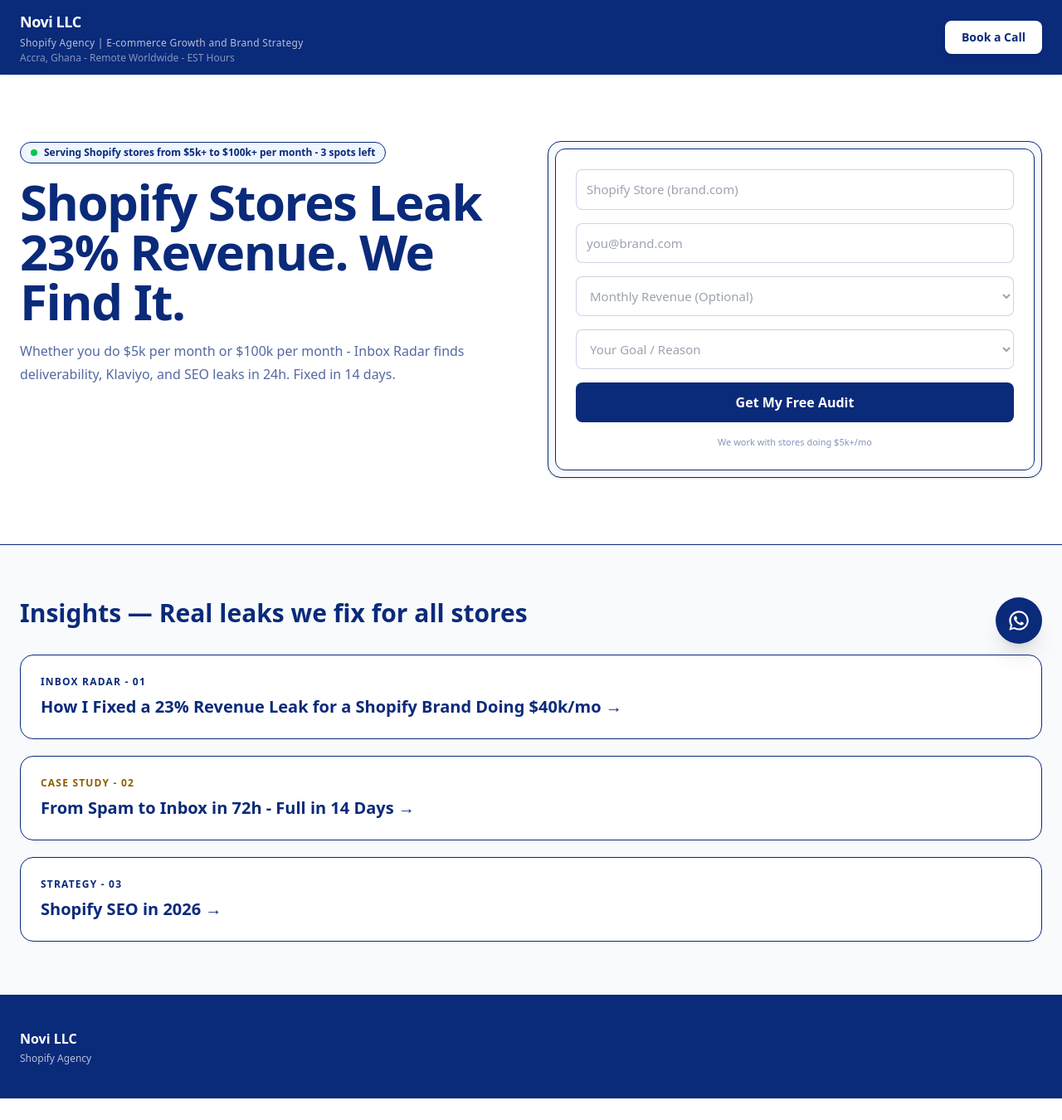
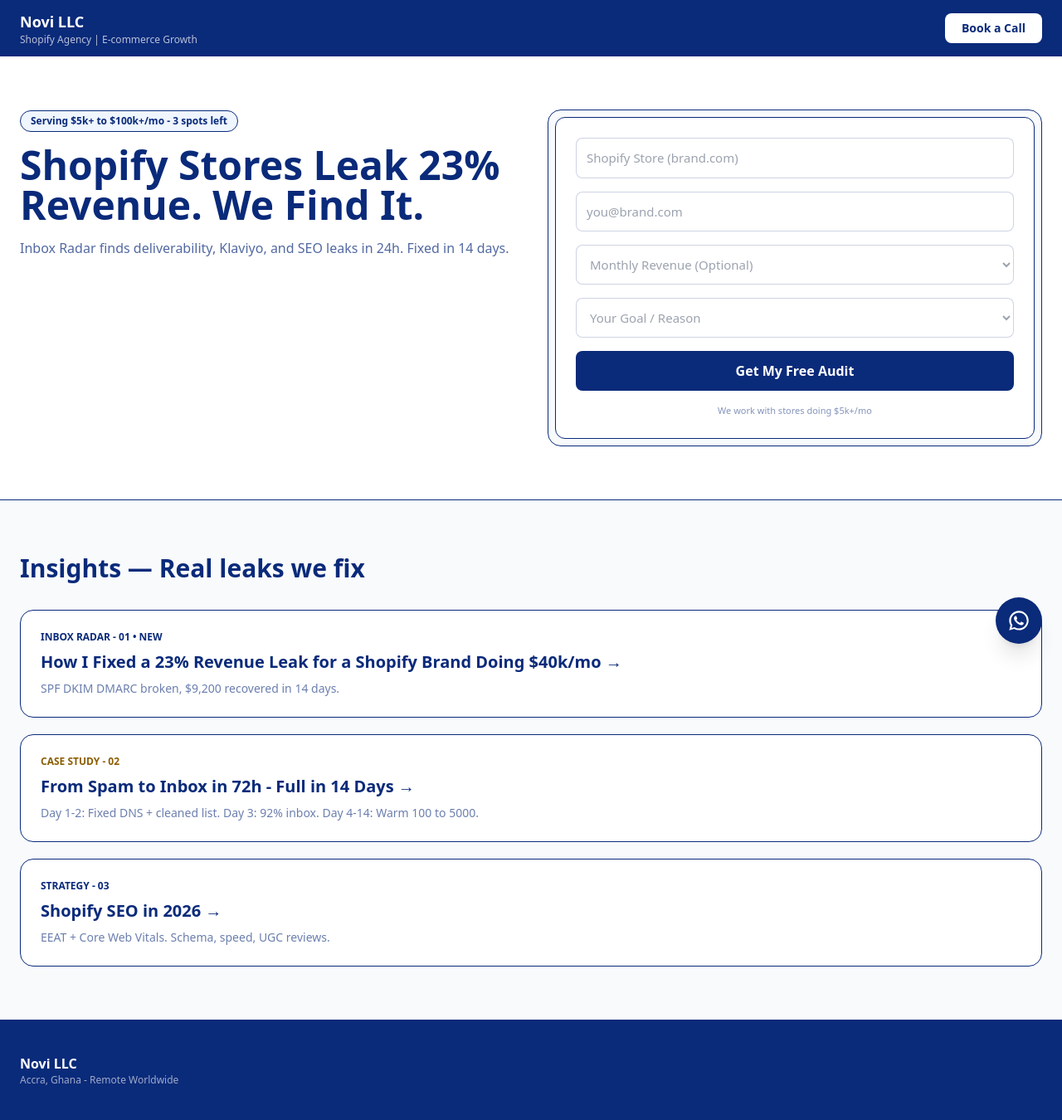
Before and after one commit to NOVI-I6699-cmd/portfolio-starter-kit, a Next.js app: page / in a window 1280 px wide. Shown: the whole page at 83% size. Before the commit the page ends 1324 px from the top, so only its background shows below. Built offline with nearby package versions, Linux system fonts and the light colour scheme.

Commit message:
Update page.tsx

```diff
--- a/app/page.tsx
+++ b/app/page.tsx
@@ -2,18 +2,17 @@
 import Link from 'next/link'
 import AuditForm from "./components/AuditForm"
 import WhatsAppButton from "./components/WhatsAppButton"
-
 export default function Home(){
 return(
 <main className="bg-white">
-<header className="text-white sticky top-0 z-50 shadow-sm bg-[#0A2A7A]"><div className="max-w-7xl mx-auto px-6 py-3 flex justify-between items-center"><div className="flex flex-col leading-none"><div className="font-bold text-lg tracking-tight">Novi LLC</div><div className="text-xs mt-1 text-white/70 tracking-wide">Shopify Agency | E-commerce Growth and Brand Strategy</div><div className="text-xs mt-0.5 text-white/50">Accra, Ghana - Remote Worldwide - EST Hours</div></div><a href="mailto:info@novi-llc.com" className="bg-white px-5 py-2.5 rounded-lg text-sm font-bold shadow text-[#0A2A7A]">Book a Call</a></div></header>
-<section className="max-w-7xl mx-auto px-6 py-12 md:py-20 grid md:grid-cols-2 gap-10 items-start"><div><div className="inline-flex items-center gap-2 text-xs font-semibold px-3 py-1 rounded-full bg-blue-50 border text-[#0A2A7A]"><span className="h-2 w-2 rounded-full bg-green-500"></span>Serving Shopify stores from $5k+ to $100k+ per month - 3 spots left</div><h1 className="mt-4 text-4xl md:text-6xl font-bold leading-none tracking-tight text-[#0A2A7A]">Shopify Stores Leak 23% Revenue. We Find It.</h1><div className="mt-4 text-base leading-7 opacity-70 max-w-xl text-[#0A2A7A]">Whether you do $5k per month or $100k per month - Inbox Radar finds deliverability, Klaviyo, and SEO leaks in 24h. Fixed in 14 days.</div></div><div className="bg-slate-50 p-2 rounded-2xl border shadow-sm"><AuditForm /></div></section>
-<section id="insights" className="bg-slate-50 border-y py-16"><div className="max-w-7xl mx-auto px-6"><h2 className="text-3xl font-bold text-[#0A2A7A]">Insights — Real leaks we fix for all stores</h2><div className="mt-8 grid gap-5">
-<Link href="/insights/how-i-fixed-23-percent-revenue-leak-shopify" className="block bg-white rounded-2xl border p-6 hover:shadow-md transition"><div className="text-xs uppercase tracking-widest font-semibold text-[#0A2A7A]">INBOX RADAR - 01</div><div className="mt-2 text-xl font-bold text-[#0A2A7A]">How I Fixed a 23% Revenue Leak for a Shopify Brand Doing $40k/mo →</div></Link>
-<Link href="/insights/from-spam-to-inbox-72h" className="block bg-white rounded-2xl border p-6 hover:shadow-md transition"><div className="text-xs uppercase tracking-widest font-semibold text-[#8B5E00]">CASE STUDY - 02</div><div className="mt-2 text-xl font-bold text-[#0A2A7A]">From Spam to Inbox in 72h - Full in 14 Days →</div></Link>
-<Link href="/insights/shopify-seo-2026" className="block bg-white rounded-2xl border p-6 hover:shadow-md transition"><div className="text-xs uppercase tracking-widest font-semibold">STRATEGY - 03</div><div className="mt-2 text-xl font-bold text-[#0A2A7A]">Shopify SEO in 2026 →</div></Link>
+<header className="bg-[#0A2A7A] text-white sticky top-0 z-50"><div className="max-w-7xl mx-auto px-6 py-3 flex justify-between items-center"><div><div className="font-bold text-lg">Novi LLC</div><div className="text-xs opacity-70">Shopify Agency | E-commerce Growth</div></div><a href="mailto:info@novi-llc.com" className="bg-white text-[#0A2A7A] px-5 py-2 rounded-lg text-sm font-bold">Book a Call</a></div></header>
+<section className="max-w-7xl mx-auto px-6 py-16 grid md:grid-cols-2 gap-10"><div><div className="text-xs font-semibold px-3 py-1 rounded-full bg-blue-50 border inline-block">Serving $5k+ to $100k+/mo - 3 spots left</div><h1 className="mt-4 text-5xl font-bold text-[#0A2A7A] leading-none">Shopify Stores Leak 23% Revenue. We Find It.</h1><p className="mt-4 opacity-70">Inbox Radar finds deliverability, Klaviyo, and SEO leaks in 24h. Fixed in 14 days.</p></div><div className="bg-slate-50 p-2 rounded-2xl border"><AuditForm /></div></section>
+<section className="bg-slate-50 border-y py-16"><div className="max-w-7xl mx-auto px-6"><h2 className="text-3xl font-bold text-[#0A2A7A]">Insights — Real leaks we fix</h2><div className="mt-8 grid gap-5">
+<Link href="/insights/how-i-fixed-23-percent-revenue-leak-shopify" className="block bg-white rounded-2xl border p-6 hover:shadow"><div className="text-xs font-bold text-[#0A2A7A]">INBOX RADAR - 01 • NEW</div><div className="mt-2 text-xl font-bold text-[#0A2A7A]">How I Fixed a 23% Revenue Leak for a Shopify Brand Doing $40k/mo →</div><div className="mt-2 text-sm opacity-60">SPF DKIM DMARC broken, $9,200 recovered in 14 days.</div></Link>
+<Link href="/insights/from-spam-to-inbox-72h" className="block bg-white rounded-2xl border p-6 hover:shadow"><div className="text-xs font-bold text-[#8B5E00]">CASE STUDY - 02</div><div className="mt-2 text-xl font-bold text-[#0A2A7A]">From Spam to Inbox in 72h - Full in 14 Days →</div><div className="mt-2 text-sm opacity-60">Day 1-2: Fixed DNS + cleaned list. Day 3: 92% inbox. Day 4-14: Warm 100 to 5000.</div></Link>
+<Link href="/insights/shopify-seo-2026" className="block bg-white rounded-2xl border p-6 hover:shadow"><div className="text-xs font-bold">STRATEGY - 03</div><div className="mt-2 text-xl font-bold text-[#0A2A7A]">Shopify SEO in 2026 →</div><div className="mt-2 text-sm opacity-60">EEAT + Core Web Vitals. Schema, speed, UGC reviews.</div></Link>
 </div></div></section>
-<footer className="text-white py-10 bg-[#0A2A7A]"><div className="max-w-7xl mx-auto px-6 flex justify-between"><div><div className="font-bold">Novi LLC</div><div className="mt-1 text-xs text-white/70">Shopify Agency</div></div></div></footer>
+<footer className="bg-[#0A2A7A] text-white py-10"><div className="max-w-7xl mx-auto px-6"><div className="font-bold">Novi LLC</div><div className="text-xs opacity-60">Accra, Ghana - Remote Worldwide</div></div></footer>
 <WhatsAppButton />
 </main>
 )}
```
